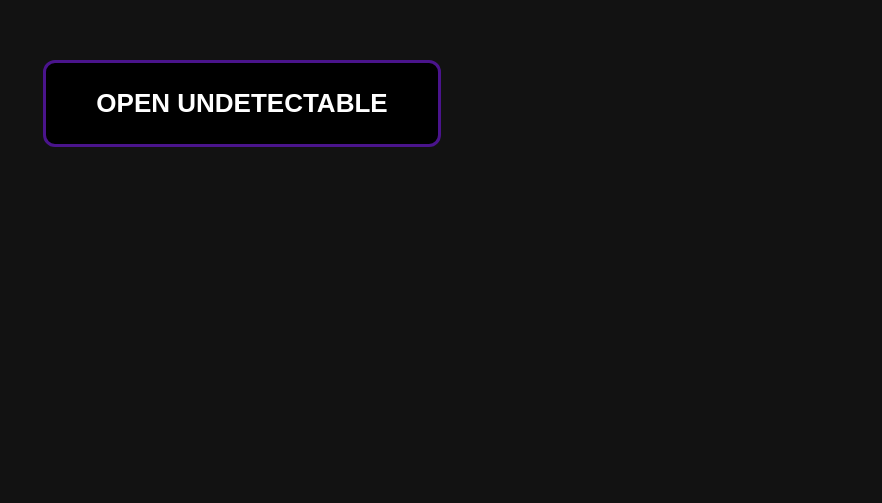
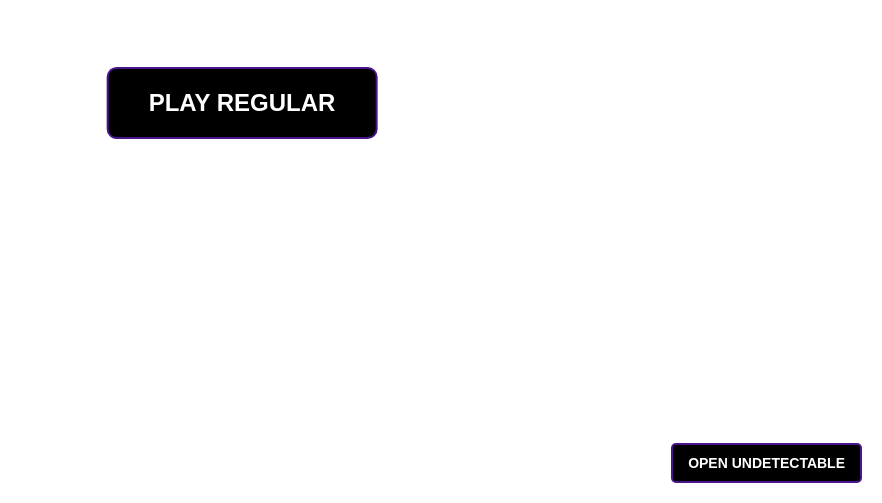
Before and after one commit to flo4sin/horse-racing, a plain HTML site: page index.html in a window 1280 px wide. Shown: the part 297-800 px from the top of the page, without its empty margins (398-1280 px from the left). Drawn offline with Linux system fonts and the light colour scheme.

Commit message:
Update index.html

```diff
--- a/index.html
+++ b/index.html
@@ -1,54 +1,58 @@
-<html>
-<head>
-  <base target="_blank">
-  <title>Eagletcraft 1.12</title>
-</head>
-<body>
-<div id="container">
-  <button class="main-button" type="button" onclick="openFullscreen()">OPEN UNDETECTABLE</button>
+<!--
+
+YOU ARE PLAYING ON THE 5th PATCH OF EAGLETCRAFT 1.12 FROM 2/4/2026
+CHECK FOR NEWER VERSIONS HERE: https://github.com/PlanetDogeCodes/Eagletcraft-1.12
+
+THIS VERSION IS NOW STABLE! IT SHOULD INTERFACE CORRECTLY WITH MOST BROWSERS AND SYSTEMS.
+REPORT ANY REMAINING BUGS HERE: https://discord.gg/UEE39zHuCx
+
+Eagletcraft plays directly in the iframe, while pressing the undetectable button
+opens Eagletcraft in a new window that appears blank to screen-monitoring software like GoGuardian and Securely
+
+Eaglercraft 1.12 created by PeytonPlayz595
+
+EaglercraftX Engine created by lax1dude and ayunami2000
+
+Eagletcraft compiled by PlanetDoge w/ help from the PlanetGamez team
+
+EaglercraftX 1.12 average RAM usage: 1.6 GB
+Eagletcraft 1.12 Undetectable average RAM usage: 0.8 GB
+
+
+
+
+
+
+
+Eagletcraft's code is liscensed under the Apache 2.0 terms. Redistribution of code without attribution is prohibited.
+PlanetGamez: https://sites.google.com/view/planet-gamez/
+OneCompiler Link: https://onecompiler.com/html/43rjjm8te
+
+-->
+
+
+
+
+<html><head><base target="_blank"><script id="gamemonetize-sdk">Couldn't find the requested file /sedk.js in testamalame/sef.</script></head><body><div id="container">
+  <iframe id="fr" width="100%" height="100%" frameborder="0" allowfullscreen=""></iframe>
+  <button class="play-button" type="button" onclick="PlayTo(this)">PLAY REGULAR</button>
+  <button class="fullscreen-button" type="button" onclick="openFullscreen()">OPEN UNDETECTABLE</button>
 </div>
 
 <style>
-  body, html {
-    margin: 0;
-    padding: 0;
-    overflow: hidden;
-    height: 100%;
-    background-color: #121212; /* Dark background for a cleaner look */
-  }
-
-  #container {
-    display: flex;
-    justify-content: center;
-    align-items: center;
-    height: 100vh;
-  }
-
-  .main-button {
-    padding: 25px 50px;
-    background: #000;
-    color: #fff;
-    border: 3px solid #4a148c;
-    border-radius: 12px;
-    font: bold 26px Arial;
-    cursor: pointer;
-    transition: transform 0.2s, background 0.3s;
-  }
-
-  .main-button:hover {
-    background: #4a148c;
-    transform: scale(1.05);
-  }
+  .play-button { padding: 20px 40px; background: #000; color: #fff; border: 2px solid #4a148c; border-radius: 10px; font: bold 24px Arial; cursor: pointer; position: absolute; top: 50%; left: 50%; transform: translate(-50%, -50%); z-index: 1001; }
+  .play-button:hover { background: #4a148c; }
+  .fullscreen-button { padding: 10px 15px; background: #000; color: #fff; border: 2px solid #4a148c; border-radius: 5px; font: bold 14px Arial; cursor: pointer; position: fixed; bottom: 20px; right: 20px; z-index: 1002; }
+  .fullscreen-button:hover { background: #4a148c; }
+  body, html { margin: 0; padding: 0; overflow: hidden; height: 100%; }
 </style>
 
 <script>
+
   const DB_NAME = 'GameCacheDB';
   const STORE_NAME = 'GameFiles';
-  const CACHE_DURATION = 90 * 24 * 60 * 60 * 1000;
+  const CACHE_DURATION = 90 * 24 * 60 * 60 * 1000; // 3 ay
   const FILE_URL = 'https://cdn.jsdelivr.net/gh/PlanetDogeCodes/Eagletcraft-1.12@main/source%20file/egc1-12.xml';
-
-  // Dummy function to prevent errors from the original event listeners
-  function showAdOnClick() { console.log("Interaction recorded."); }
 
   function openDB() {
     return new Promise((resolve, reject) => {
@@ -98,11 +102,26 @@
     });
   }
 
+
+
+  function PlayTo(button) {
+    const iframe = document.getElementById("fr");
+    getFileFromCache(FILE_URL).then((text) => {
+      iframe.contentDocument.open();
+      iframe.contentDocument.write(text);
+      iframe.contentDocument.close();
+      iframe.style.display = "block";
+      button.style.display = "none";
+
+      iframe.contentWindow.document.addEventListener('pointerdown', showAdOnClick);
+      iframe.contentWindow.document.addEventListener('touchstart', showAdOnClick);
+    }).catch((err) => {
+      console.error('Error:', err);
+      alert('An error was detected. Error Code: -21345');
+    });
+  }
+
   function openFullscreen() {
-    const btn = document.querySelector('.main-button');
-    btn.innerText = "LOADING...";
-    btn.style.opacity = "0.5";
-
     getFileFromCache(FILE_URL).then((text) => {
       const newWindow = window.open("", "_blank");
       if (newWindow) {
@@ -112,21 +131,12 @@
 
         newWindow.document.addEventListener('pointerdown', showAdOnClick);
         newWindow.document.addEventListener('touchstart', showAdOnClick);
-
-        btn.innerText = "OPEN UNDETECTABLE";
-        btn.style.opacity = "1";
       } else {
-        alert('Pop-up blocked! Please allow pop-ups for this site to launch.');
-        btn.innerText = "OPEN UNDETECTABLE";
-        btn.style.opacity = "1";
+        alert('Tam ekran açılamadı.');
       }
     }).catch((err) => {
       console.error('Error:', err);
-      alert('Failed to load game file.');
-      btn.innerText = "OPEN UNDETECTABLE";
-      btn.style.opacity = "1";
+      alert('Tam ekran yüklenemedi.');
     });
   }
-</script>
-</body>
-</html>
+</script></body></html>
```
